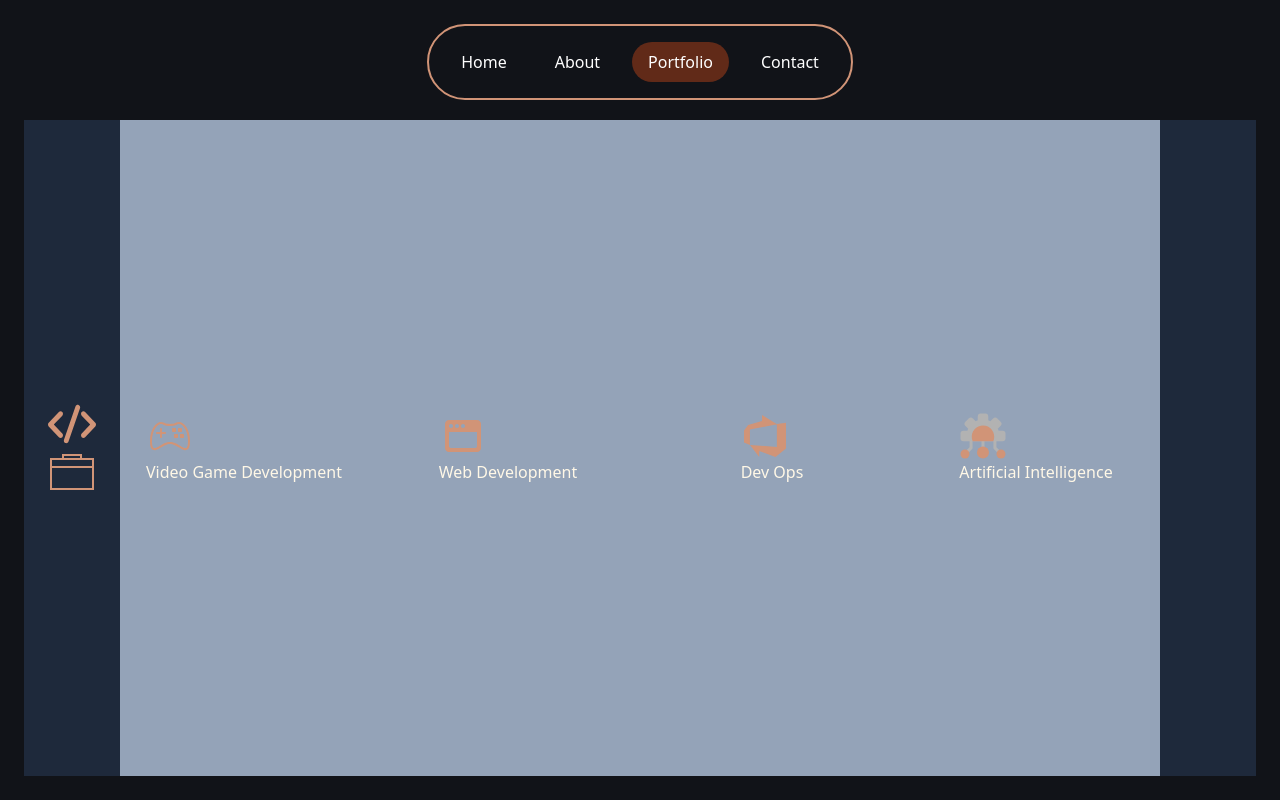
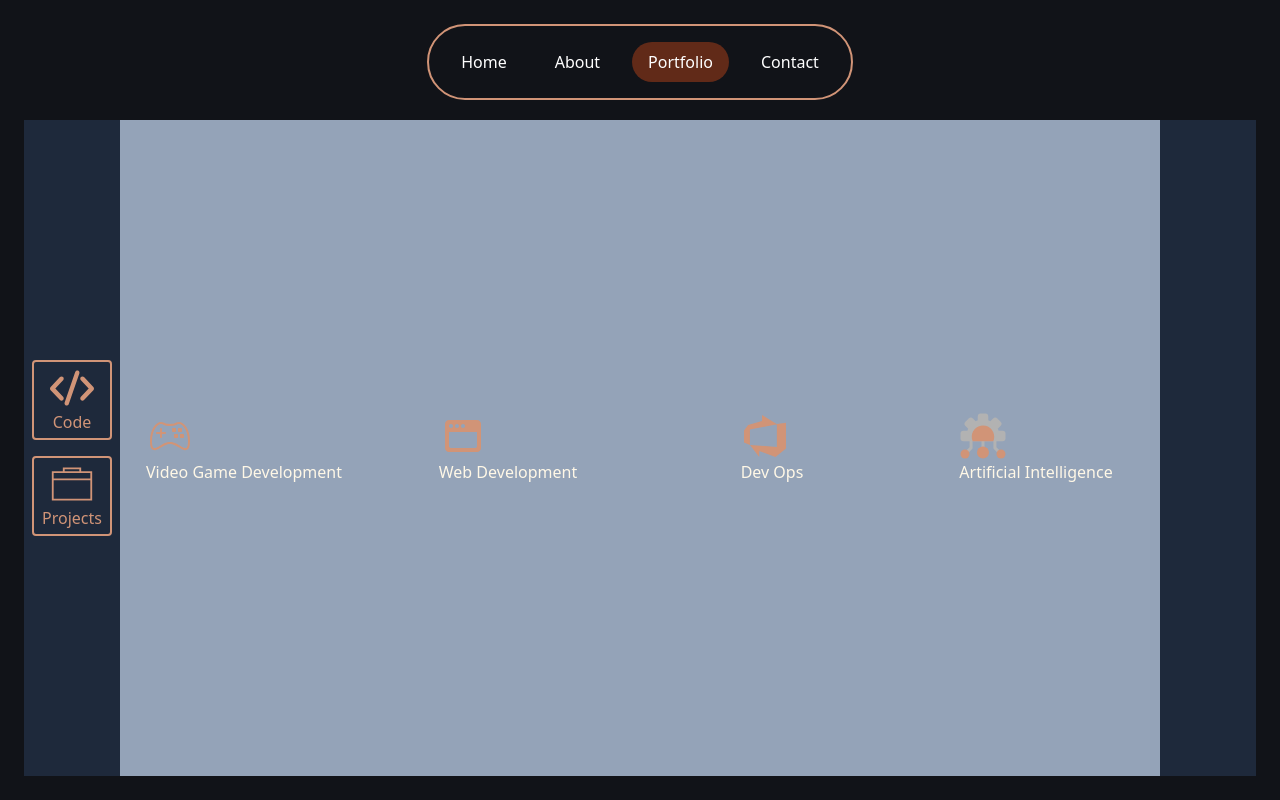
Before and after one commit to OliverKrieger/portfolio-website, a React (Vite) app: page / in a window 1280 px wide. Both pictures are taken after a click on the button "Portfolio". Built offline with nearby package versions, Linux system fonts and the light colour scheme.

Commit message:
style tabs

```diff
--- a/src/App.tsx
+++ b/src/App.tsx
@@ -5,6 +5,8 @@ import Contact from './pages/Contact';
 import Portfolio from './pages/Portfolio';
 
 import Navbar from './components/Navbar';
+
+import { OverlayProvider } from './components/OverlayContext';
 
 import './styles/main.scss';
 
@@ -28,10 +30,12 @@ function App() {
   };
 
   return (
-    <div className="App bg-bisque-900 text-bisque-100 p-6 flex flex-col">
-      <Navbar activeTab={activeTab} setActiveTab={setActiveTab} />
-      <div className="content grow-[1] content-center relative">{renderPage()}</div>
-    </div>
+    <OverlayProvider>
+      <div className="App bg-bisque-900 text-bisque-100 p-6 flex flex-col">
+        <Navbar activeTab={activeTab} setActiveTab={setActiveTab} />
+        <div className="content grow-[1] content-center relative">{renderPage()}</div>
+      </div>
+    </OverlayProvider>
   );
 }
 
--- /dev/null
+++ b/src/components/LeftTabButton.tsx
@@ -0,0 +1,19 @@
+import React from "react";
+
+interface LeftTabButtonProps{
+    Icon: React.FunctionComponent<React.SVGProps<SVGSVGElement>>;
+    text?: string;
+    setActiveTab: (tab: string) => void;
+    tab: string;
+}
+
+const LeftTabButton: React.FC<LeftTabButtonProps> = ({Icon, text="", setActiveTab, tab}) => {
+    return(
+        <button onClick={() => setActiveTab(tab)} className="w-20 h-20 flex flex-col items-center border-bisque-500 border-2 p-1 m-2 rounded text-bisque-500 hover:bg-bisque-500 hover:text-bisque-100 transition-all ease-in-out">
+            <Icon className="w-16 h-16"/>
+            <p>{text}</p>
+        </button>
+    );
+};
+
+export default LeftTabButton;
--- /dev/null
+++ b/src/components/OverlayContext.tsx
@@ -0,0 +1,49 @@
+import React, { createContext, useContext, useState, ReactNode } from 'react';
+
+interface OverlayContextProps {
+    openOverlay: (content: ReactNode) => void;
+    closeOverlay: () => void;
+}
+
+const OverlayContext = createContext<OverlayContextProps | undefined>(undefined);
+
+export const useOverlay = () => {
+    const context = useContext(OverlayContext);
+    if (!context) {
+        throw new Error('useOverlay must be used within an OverlayProvider');
+    }
+    return context;
+};
+
+export const OverlayProvider: React.FC<{ children: ReactNode }> = ({ children }) => {
+    const [isOverlayOpen, setOverlayOpen] = useState(false);
+    const [overlayContent, setOverlayContent] = useState<ReactNode>(null);
+
+    const openOverlay = (content: ReactNode) => {
+        setOverlayContent(content);
+        setOverlayOpen(true);
+    };
+
+    const closeOverlay = () => {
+        setOverlayOpen(false);
+        setOverlayContent(null);
+    };
+
+    return (
+        <OverlayContext.Provider value={{ openOverlay, closeOverlay }}>
+            {children}
+            {isOverlayOpen && (
+                <div className="fixed inset-0 bg-black bg-opacity-50 flex justify-center items-center z-50">
+                    <div className="p-6 rounded-lg shadow-lg relative">
+                        <button onClick={closeOverlay} className="absolute top-2 right-2 bg-bisque-950 w-8 h-8 text-bisque-100 hover:text-bisque-300">
+                            &times;
+                        </button>
+                        <div className='animate-slideInLeft'>
+                            {overlayContent}
+                        </div>
+                    </div>
+                </div>
+            )}
+        </OverlayContext.Provider>
+    );
+};
--- /dev/null
+++ b/src/components/portfolio/Projects.tsx
@@ -0,0 +1,15 @@
+import React from "react";
+
+interface ProjectsProps{
+
+}
+
+const Projects: React.FC<ProjectsProps> = ({}) => {
+    return(
+        <div>
+            <h1>Projects</h1>
+        </div>
+    );
+};
+
+export default Projects;
--- a/src/components/portfolio/Subjects.tsx
+++ b/src/components/portfolio/Subjects.tsx
@@ -7,14 +7,21 @@ import Web from '../../assets/icons/i_web.svg?react';
 import DevOps from '../../assets/icons/i_devops.svg?react';
 import AI from '../../assets/icons/i_ai.svg?react';
 
+import TopicGames from '../topics/TopicGames';
+
+import { useOverlay } from '../OverlayContext';
+
 interface SubjectsProps {
     setActiveSubject: (tab: string) => void;
 }
 
 const Subjects: React.FC<SubjectsProps> = ({ setActiveSubject }) => {
+    const { openOverlay } = useOverlay();
+
     return (
         <div className="grid grid-cols-1 md:grid-cols-2 lg:grid-cols-3 xl:grid-cols-4 gap-4 place-items-center h-full">
-            <SubjectCard Icon={Games} subjectName='Video Game Development' onClick={() => setActiveSubject("games")} />
+            {/* <SubjectCard Icon={Games} subjectName='Video Game Development' onClick={() => setActiveSubject("games")} /> */}
+            <SubjectCard Icon={Games} subjectName='Video Game Development' onClick={() => openOverlay(<TopicGames />)} />
             <SubjectCard Icon={Web} subjectName='Web Development' onClick={() => setActiveSubject("web")} />
             <SubjectCard Icon={DevOps} subjectName='Dev Ops' onClick={() => setActiveSubject("devops")} />
             <SubjectCard Icon={AI} subjectName='Artificial Intelligence' onClick={() => setActiveSubject("ai")} />
--- a/src/components/portfolio/Topics.tsx
+++ /dev/null
@@ -1,38 +0,0 @@
-import React from 'react';
-
-import TopicGames from '../topics/TopicGames';
-import TopicWeb from '../topics/TopicWeb';
-import TopicDevOps from '../topics/TopicDevOps';
-import TopicAI from '../topics/TopicAI';
-
-interface TopicsProps {
-    activeSubject: string;
-    setActiveSubject: (tab: string) => void;
-}
-
-const Topics: React.FC<TopicsProps> = ({activeSubject, setActiveSubject}) => {
-
-    const renderPage = () => {
-        switch (activeSubject) {
-            case 'web':
-                return <TopicWeb />;
-            case 'games':
-                return <TopicGames />;
-            case 'devops':
-                return <TopicDevOps />;
-            case 'ai':
-                return <TopicAI />;
-            default:
-                return <div></div>;
-        }
-    };
-
-    return (
-        <div>
-            <button className='bg-bisque-500 p-2 m-4 rounded hover:bg-bisque-700 transition duration-150 ease-in-out' onClick={() => setActiveSubject("")}>Subjects</button>
-            {renderPage()}
-        </div>
-    );
-};
-
-export default Topics;
--- a/src/components/topics/TopicGames.tsx
+++ b/src/components/topics/TopicGames.tsx
@@ -5,7 +5,10 @@ interface TopicGamesProps {
 
 const TopicGames: React.FC<TopicGamesProps> = ({ }) => {
     return (
-        <div>Topic Games</div>
+        <div className='text-bisque-100'>
+            <h1>Topic Games</h1>
+            <p>This is a topic about Games!</p>
+        </div>
     );
 };
 
--- a/src/pages/Portfolio.tsx
+++ b/src/pages/Portfolio.tsx
@@ -1,26 +1,25 @@
 import React, { useState } from 'react';
 
 import Subjects from '../components/portfolio/Subjects';
-import Topics from '../components/portfolio/Topics';
+import Projects from '../components/portfolio/Projects';
+
+import LeftTabButton from '../components/LeftTabButton';
 
 import CodeIcon from '../assets/icons/i_code.svg?react';
 import ProjectIcon from '../assets/icons/i_projects.svg?react';
 
 
 const Portfolio: React.FC = () => {
-    const [activeSubject, setActiveSubject] = useState<string>('');
+    const [activeTab, setActiveTab] = useState<string>('');
 
     const renderPage = () => {
-        switch (activeSubject) {
+        switch (activeTab) {
             case 'subjects':
-                return <Subjects setActiveSubject={setActiveSubject} />;
-            case 'web':
-            case 'games':
-            case 'devops':
-            case 'ai':
-                return <Topics activeSubject={activeSubject} setActiveSubject={setActiveSubject} />;
+                return <Subjects />;
+            case 'projects':
+                return <Projects />;
             default:
-                return <Subjects setActiveSubject={setActiveSubject} />;
+                return <Subjects />;
         }
     };
 
@@ -28,8 +27,8 @@ const Portfolio: React.FC = () => {
         <div className="animate-slideInLeft h-full w-full absolute top-0">
             <div className="flex flex-col md:flex-row h-full">
                 <div className="flex flex-row md:flex-col items-center justify-center w-full md:w-24 bg-slate-800">
-                    <CodeIcon className="w-12 h-12 text-bisque-500"/>
-                    <ProjectIcon className="w-12 h-12 text-bisque-500"/>
+                    <LeftTabButton Icon={CodeIcon} setActiveTab={setActiveTab} text='Code' tab='subjects' />
+                    <LeftTabButton Icon={ProjectIcon} setActiveTab={setActiveTab} text='Projects' tab='projects' />
                 </div>
                 <div className="flex-1 bg-slate-400">
                     {renderPage()}
```
Also changed, not shown: src/components/portfolio/ProjectCard.tsx (added).
